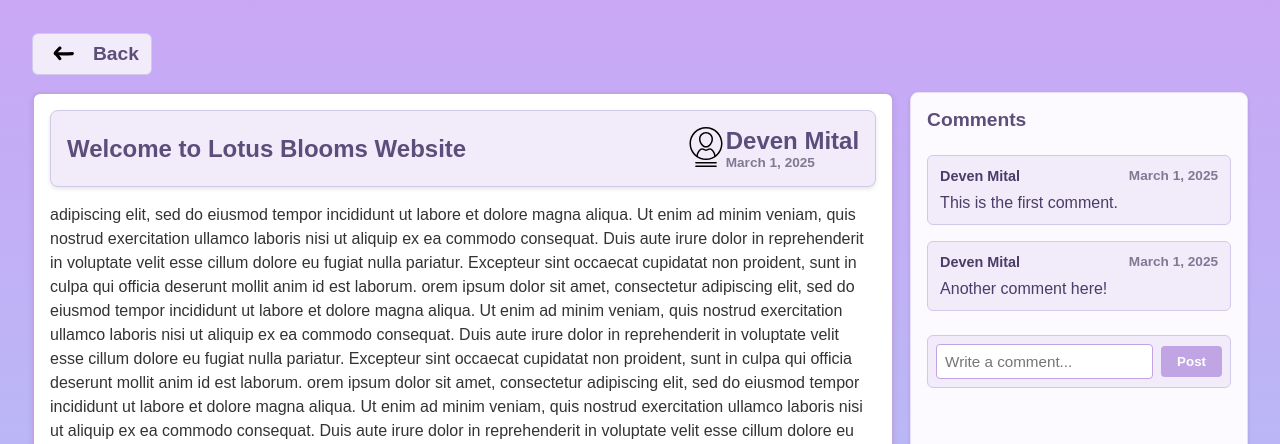
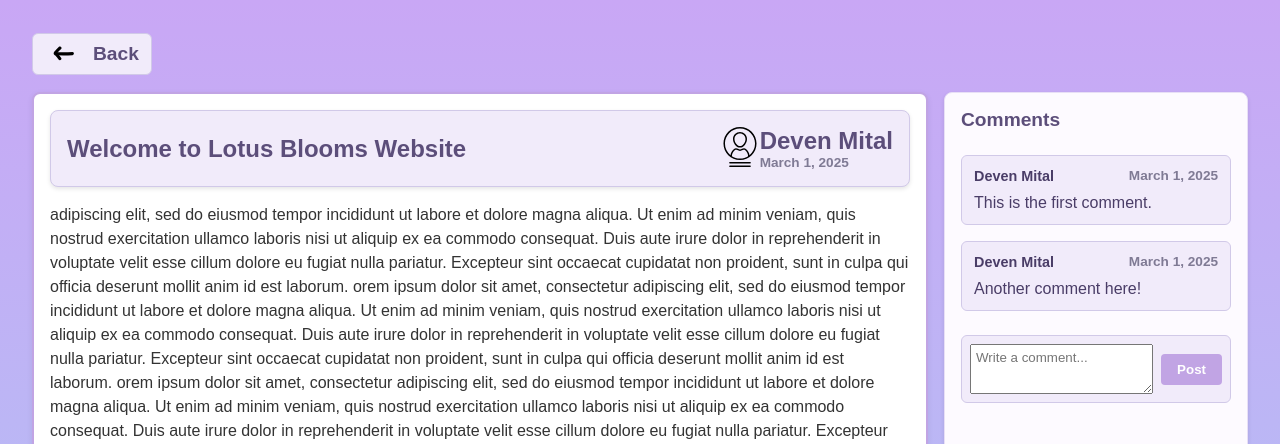
Before and after one commit to laurguo/lotus-bloom-forum, a Next.js app: page /site/1/1 in a window 1280 px wide. Shown: the top 444 px of the page. Built offline with nearby package versions, Linux system fonts and the light colour scheme.

Commit message:
the comment boxes have the text that wrap below in the box, also the input box can be resized vertically in order for the commenter to see what they are writing.

```diff
--- a/app/components/CommentTab.js
+++ b/app/components/CommentTab.js
@@ -59,12 +59,12 @@ export default function CommentTab() {
         </div>
 
         <div className={styles.commentInput}>
-          <input
-            type="text"
+          <textarea
+            className={styles.textarea}
             placeholder="Write a comment..."
             value={newComment}
             onChange={(e) => setNewComment(e.target.value)}
-            onKeyPress={handleKeyPress}
+            onKeyDown={handleKeyPress}
           />
           <button onClick={handleSubmit}>Post</button>
         </div>
--- a/app/components/CommentTab.module.css
+++ b/app/components/CommentTab.module.css
@@ -1,4 +1,5 @@
 .commentTabContainer {
+  width: 25%;
   display: flex; /* Make this a flex container */
   flex-direction: column;
   background-color: #fdfaff;
@@ -36,6 +37,7 @@
   border: 1px solid #d1c9e8;
   border-radius: 6px;
   padding: 0.75rem;
+  overflow-wrap: break-word;
 }
 
 /* User & date row */
@@ -62,6 +64,7 @@
   margin: 0;
   padding-top: 10px;
   color: #4a3d67;
+  flex-wrap: wrap;
 }
 
 /* New comment input section */
@@ -104,3 +107,14 @@
   flex-direction: column;
   gap: 1rem;
 }
+
+.textarea {
+  width: 100%;
+  max-height: 150px;
+  min-height: 50px;
+  resize: vertical;
+  overflow-y: auto;
+  padding: 5px;
+  font-family: inherit;
+  box-sizing: border-box;
+}
```
